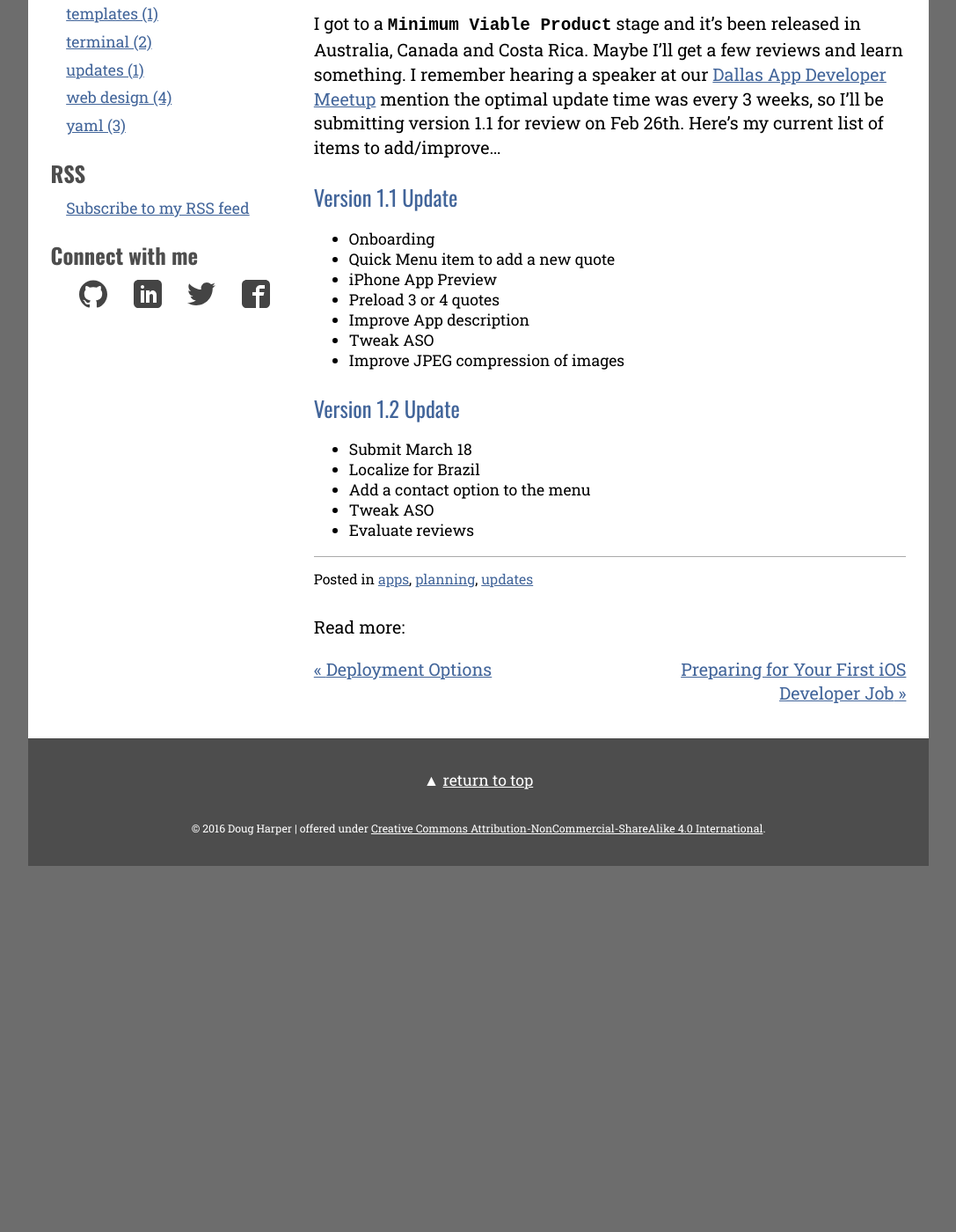
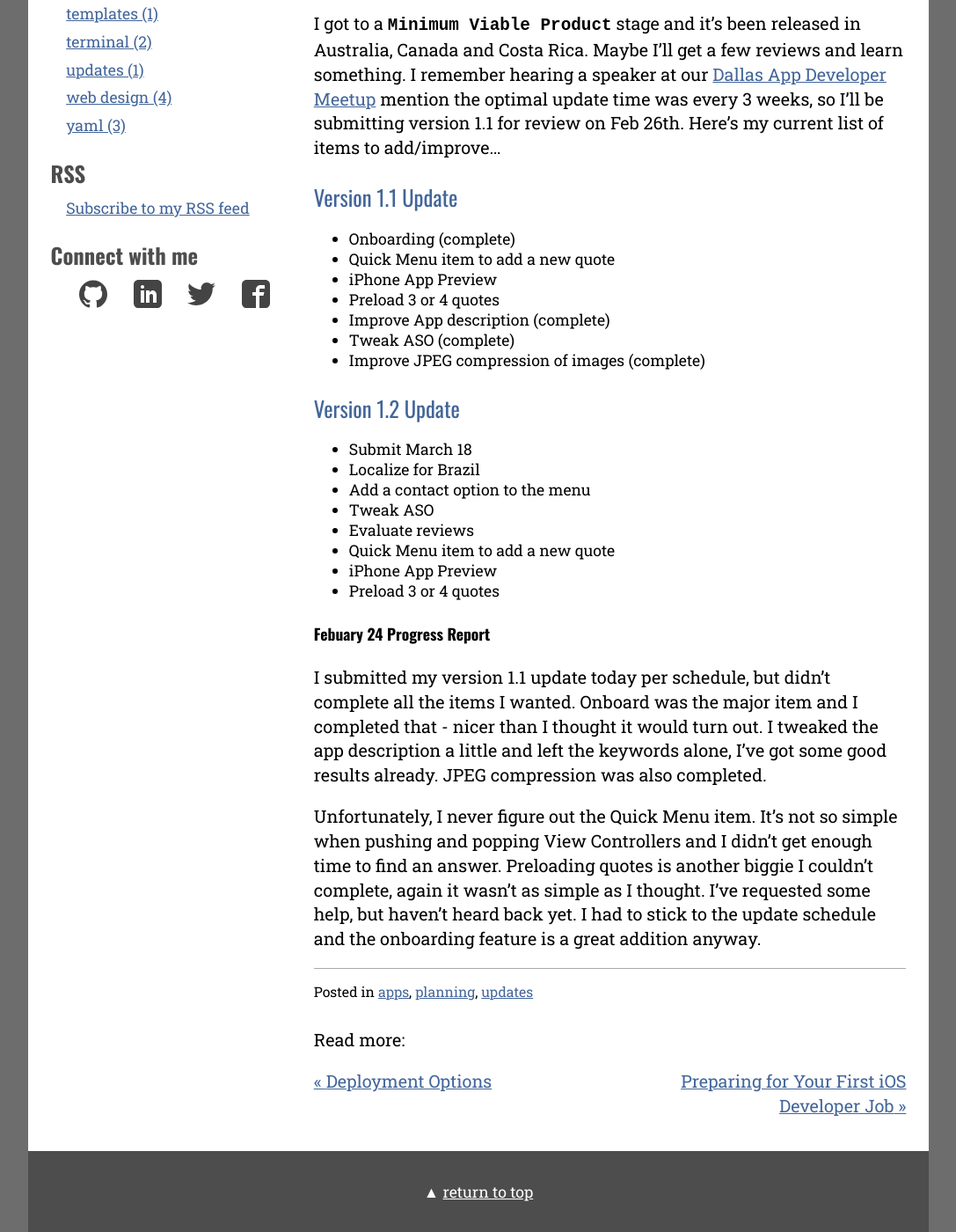
Before and after one commit to endodoug/endodoug.github.io, a Jekyll site: the page built from _posts/2016-02-13-mma-quotes-approved.md, in a window 1280 px wide and 1400 px high, scrolled down 745 px. Shown: the whole window at 88% size, without its empty margins (96-1183 px from the left). Built offline with Jekyll 4.4.1, drawn with Linux system fonts in a browser that asks for light colours; comment, search, counter and statistics services are not loaded; before the commit the page ends 1729 px from its top, so only the background shows below that.

Commit message:
Update 2016-02-13-mma-quotes-approved.md
Added progress report

```diff
--- a/_posts/2016-02-13-mma-quotes-approved.md
+++ b/_posts/2016-02-13-mma-quotes-approved.md
@@ -24,13 +24,13 @@ I got to a `Minimum Viable Product` stage and it’s been released in Australia,
 
 ### Version 1.1 Update
 
-* Onboarding
+* Onboarding (complete)
 * Quick Menu item to add a new quote
 * iPhone App Preview
 * Preload 3 or 4 quotes
-* Improve App description
-* Tweak ASO
-* Improve JPEG compression of images
+* Improve App description (complete)
+* Tweak ASO (complete)
+* Improve JPEG compression of images (complete)
 
 ### Version 1.2 Update
 
@@ -39,3 +39,12 @@ I got to a `Minimum Viable Product` stage and it’s been released in Australia,
 * Add a contact option to the menu
 * Tweak ASO
 * Evaluate reviews
+* Quick Menu item to add a new quote
+* iPhone App Preview
+* Preload 3 or 4 quotes
+
+#### Febuary 24 Progress Report
+
+I submitted my version 1.1 update today per schedule, but didn't complete all the items I wanted.  Onboard was the major item and I completed that - nicer than I thought it would turn out. I tweaked the app description a little and left the keywords alone, I've got some good results already.  JPEG compression was also completed.
+
+Unfortunately, I never figure out the Quick Menu item.  It's not so simple when pushing and popping View Controllers and I didn't get enough time to find an answer.  Preloading quotes is another biggie I couldn't complete, again it wasn't as simple as I thought.  I've requested some help, but haven't heard back yet.   I had to stick to the update schedule and the onboarding feature is a great addition anyway.
```
